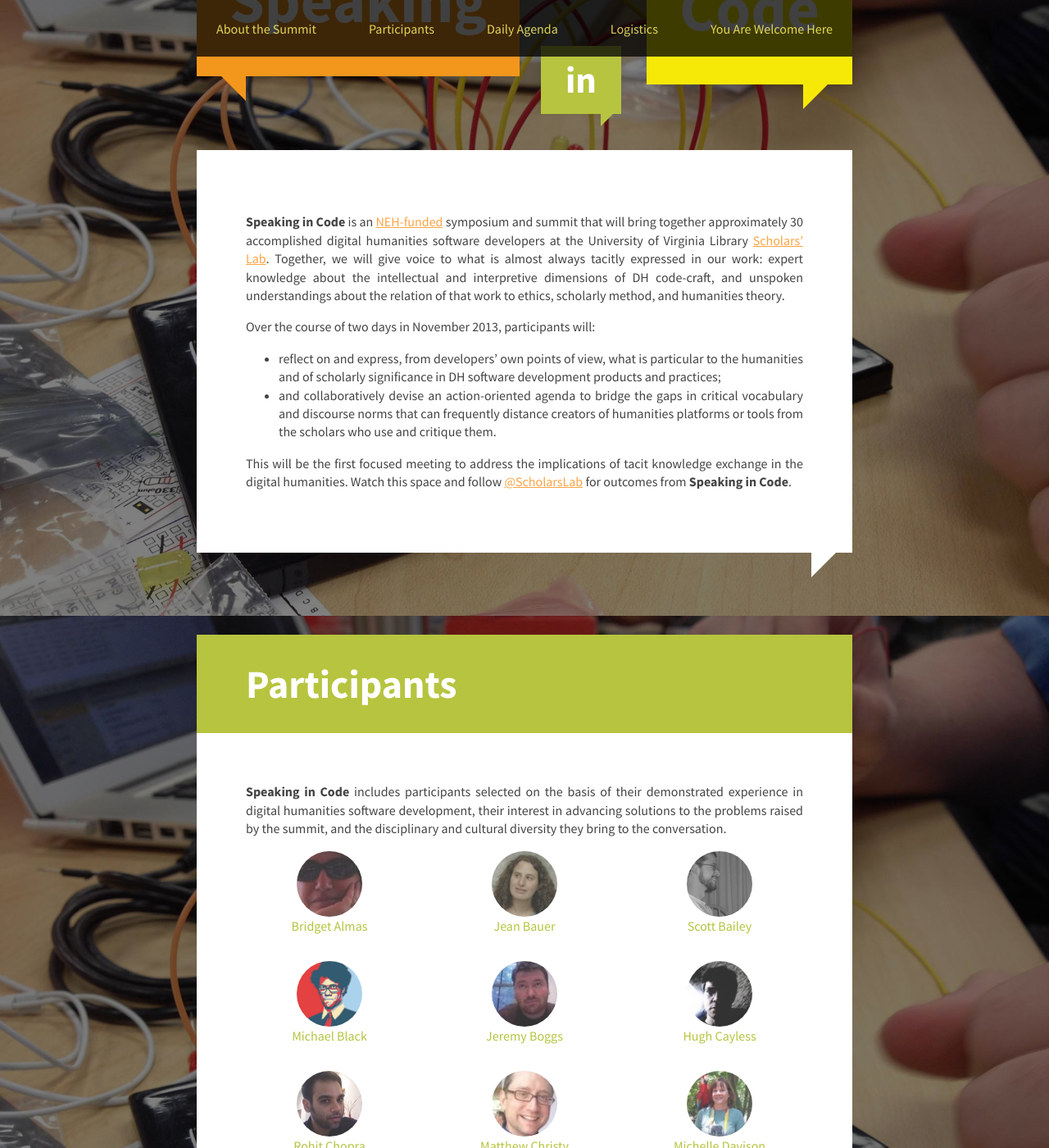
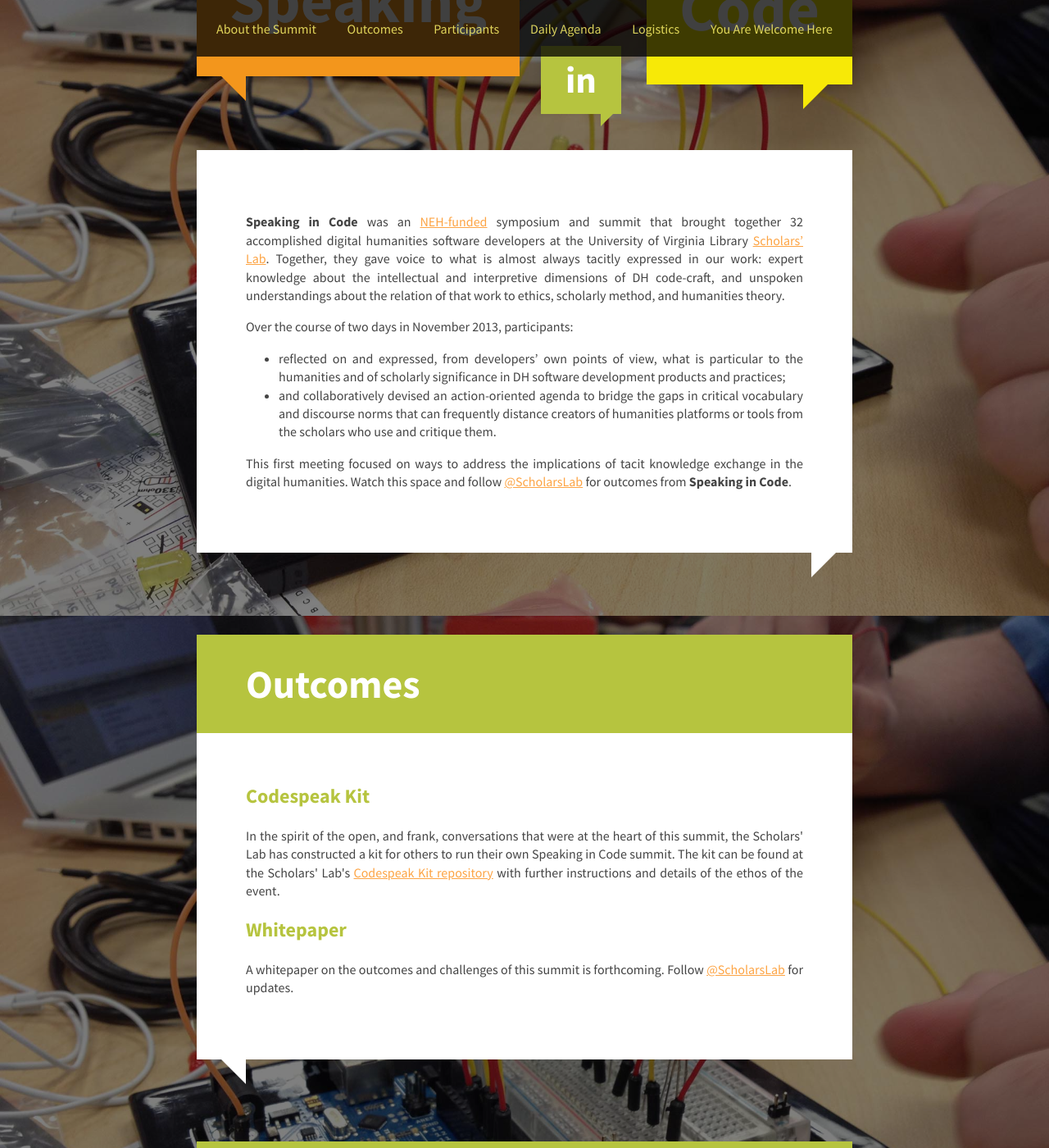
Before and after one commit to scholarslab/speakingincode, a Jekyll site: the page built from index.html, in a window 1280 px wide and 1400 px high, scrolled down 209 px. Shown: the whole window at 82% size. Built offline with Jekyll 4.4.1, drawn with Linux system fonts in a browser that asks for light colours; nearby versions of some CDN libraries; some web fonts are replaced; Markdown is read by kramdown in place of the engine named in the settings; some of the changed text lies outside the part shown.

Commit message:
Update main text
Update sections (where appropriate) to be past-tense
Add section on Outcomes with links to the kit and placeholder for the whitepaper

```diff
--- a/_layouts/default.html
+++ b/_layouts/default.html
@@ -34,6 +34,7 @@
       <h1 id="site-title"><a href="/">Speaking in Code</a></h1>
         <nav>
             <a href="{{ site.baseurl }}#introduction">About the Summit</a>
+            <a href="{{ site.baseurl }}#outcomes">Outcomes</a>
             <a href="{{ site.baseurl }}#participants">Participants</a>
             <a href="{{ site.baseurl }}#agenda">Daily Agenda</a>
             <a href="{{ site.baseurl }}#logistics">Logistics</a>
--- a/index.html
+++ b/index.html
@@ -3,18 +3,58 @@
 ---
 <section id="introduction">
     <h1>Introduction</h1>
-    <p><strong>Speaking in Code</strong> is an <a href="http://www.neh.gov/divisions/odh">NEH-funded</a> symposium and summit that will bring together approximately 30 accomplished digital humanities software developers at the University of Virginia Library <a href="http://scholarslab.org">Scholars’ Lab</a>. Together, we will give voice to what is almost always tacitly expressed in our work: expert knowledge about the intellectual and interpretive dimensions of DH code-craft, and unspoken understandings about the relation of that work to ethics, scholarly method, and humanities theory.</p>
-	<p>Over the course of two days in November 2013, participants will:
+    <p><strong>Speaking in Code</strong> was an <a
+      href="http://www.neh.gov/divisions/odh">NEH-funded</a> symposium and
+    summit that brought together 32 accomplished digital
+    humanities software developers at the University of Virginia Library <a
+    href="http://scholarslab.org">Scholars’ Lab</a>. Together, they gave
+  voice to what is almost always tacitly expressed in our work: expert
+  knowledge about the intellectual and interpretive dimensions of DH
+  code-craft, and unspoken understandings about the relation of that work to
+  ethics, scholarly method, and humanities theory.</p> <p>Over the course of
+  two days in November 2013, participants:
 		<ul>
-			<li>reflect on and express, from developers’ own points of view, what is particular to the humanities and of scholarly significance in DH software development products and practices;</li>
-			<li>and collaboratively devise an action-oriented agenda to bridge the gaps in critical vocabulary and discourse norms that can frequently distance creators of humanities platforms or tools from the scholars who use and critique them.</li>
+      <li>reflected on and expressed, from developers’ own points of view, what
+      is particular to the humanities and of scholarly significance in DH
+      software development products and practices;</li>
+      <li>and collaboratively
+      devised an action-oriented agenda to bridge the gaps in critical
+      vocabulary and discourse norms that can frequently distance creators of
+      humanities platforms or tools from the scholars who use and critique
+      them.</li>
 		</ul></p>
-    <p>This will be the first focused meeting to address the implications of tacit knowledge exchange in the digital humanities. Watch this space and follow <a href="http://twitter.com/scholarslab">@ScholarsLab</a> for outcomes from <strong>Speaking in Code</strong>.</p>
+    <p>This first meeting focused on ways to address the implications of
+    tacit knowledge exchange in the digital humanities. Watch this space and
+  follow <a href="http://twitter.com/scholarslab">@ScholarsLab</a> for outcomes
+  from <strong>Speaking in Code</strong>.</p> </section>
+
+<section id="outcomes">
+  <h1>Outcomes</h1>
+  <h2>Codespeak Kit</h2>
+  <p>
+    In the spirit of the open, and frank, conversations that were at the heart
+    of this summit, the Scholars' Lab has constructed a kit for others to run
+    their own Speaking in Code summit. The kit can be found at the Scholars'
+    Lab's
+    <a
+      href="https://github.com/scholarslab/codespeakkit/blob/master/README.md#codespeak-kit">Codespeak
+    Kit repository</a> with further instructions and details of the ethos of
+    the event.
+  </p>
+  <h2>Whitepaper</h2>
+  <p>
+    A whitepaper on the outcomes and challenges of this summit is forthcoming. Follow
+    <a href="http://twitter.com/scholarslab">@ScholarsLab</a> for updates.
+  </p>
 </section>
 
 <section id="participants">
     <h1>Participants</h1>
-    <p><strong>Speaking in Code</strong> includes participants selected on the basis of their demonstrated experience in digital humanities software development, their interest in advancing solutions to the problems raised by the summit, and the disciplinary and cultural diversity they bring to the conversation.</p>
+    <p><strong>Speaking in Code</strong> included participants selected on the
+    basis of their demonstrated experience in digital humanities software
+    development, their interest in advancing solutions to the problems raised
+    by the summit, and the disciplinary and cultural diversity they bring to
+    the conversation.</p>
 
     <ul class="participants">
             <li id="bridget-almas">
@@ -351,10 +391,24 @@
 <section id="logistics">
     <h1>Logistics</h1>
     <h2>Times and Dates</h2>
-    <p>The <strong>Speaking in Code</strong> program will run for two full days, 4-5 November 2013, starting with an 8:30am breakfast in the Scholars' Lab. Participants should plan to arrive in Charlottesville on the evening of Sunday, November 3rd. We will conclude before 5pm on Tuesday.</p>
+    <p>The <strong>Speaking in Code</strong> program ran for two full
+    days, 4-5 November 2013, starting with an 8:30am breakfast in the Scholars'
+    Lab. Participants arrived in Charlottesville on the evening
+    of Sunday, November 3rd. The sessions concluded before 5pm on Tuesday.</p>
     <h2>Location & Directions</h2>
-    <p>If you are driving to the Charlottesville area, you will probably want <a href="http://www.virginia.edu/Map/">Maps &amp; Directions</a> to the University of Virginia. Our local airport is <a href="http://www.gocho.com/">CHO</a>, a short taxi ride to the north of town. Charlottesville is approximately 110 miles and two hours south of Washington, DC.</p>
-<p>The <a href="http://lib.virginia.edu/scholarslab">Scholars’ Lab</a> is located in Alderman Library, behind the café to the left, on the main floor (4 West).  View the Scholars’ Lab and Alderman Library (and relationship to parking) <a href="https://maps.google.com/maps/ms?msid=214746544792154569224.0004bad534c15770e9ddd&msa=0&ie=UTF8&t=m&z=16&vpsrc=0&iwloc=0004bad5355c5a5b9cbab">on a Google map</a> and on map of UVa's <a href="http://www.virginia.edu/webmap/ACentralGrounds.html">Central Grounds</a>.</p>
+    <p>If you are driving to the Charlottesville area, you will probably want
+    <a href="http://www.virginia.edu/Map/">Maps &amp; Directions</a> to the
+    University of Virginia. Our local airport is <a
+    href="http://www.gocho.com/">CHO</a>, a short taxi ride to the north of
+  town. Charlottesville is approximately 110 miles and two hours south of
+  Washington, DC.</p> <p>The <a
+  href="http://lib.virginia.edu/scholarslab">Scholars’ Lab</a> is located in
+Alderman Library, behind the café to the left, on the main floor (4 West).
+View the Scholars’ Lab and Alderman Library (and relationship to parking) <a
+href="https://maps.google.com/maps/ms?msid=214746544792154569224.0004bad534c15770e9ddd&msa=0&ie=UTF8&t=m&z=16&vpsrc=0&iwloc=0004bad5355c5a5b9cbab">on
+a Google map</a> and on map of UVa's <a
+href="http://www.virginia.edu/webmap/ACentralGrounds.html">Central
+Grounds</a>.</p>
 </p>
     <h2>Lodging</h2>
     <p>Participants should have received info on conference rates for local hotels. The <a href="http://www.cavalierinn.com/">Cavalier Inn</a>, <a href="http://www.marriott.com/hotels/travel/chodt-courtyard-charlottesville-university-medical-center/">Courtyard Marriott</a>, and <a href="http://redroof-uva.com/">Red Roof Inn</a> are walkable, affordable options.</p>
@@ -371,6 +425,7 @@
   developers who are women, people of color, queer/LGBT, or otherwise
   under-represented among programmers, and to creating a friendly and respectful
   environment for collaboration at this event.</p>
+
   <p>Whether you're a <strong>Speaking in Code</strong> attendee or a member of the interested public, if you have questions, special
   requests, concerns, or advice to share, please get in touch with the <a
   href="mailto:scholarslab@virginia.edu">Scholars’ Lab</a> or with <a
```
